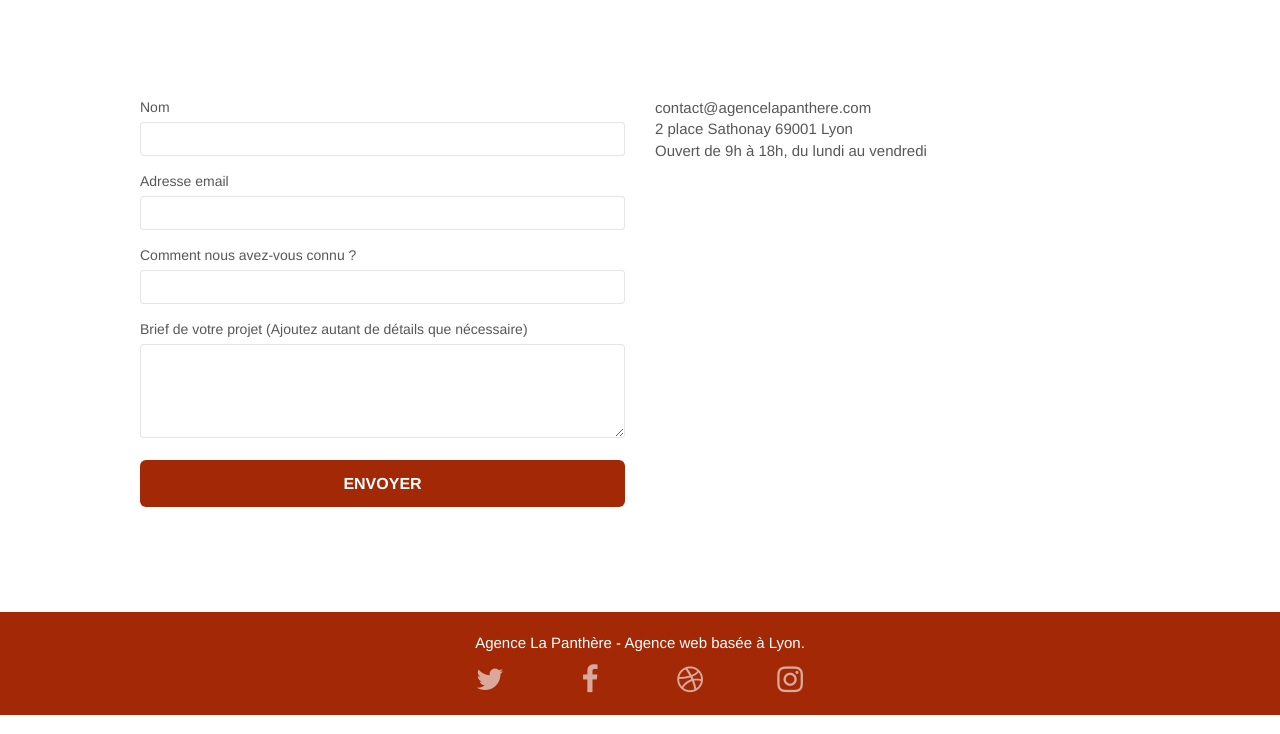
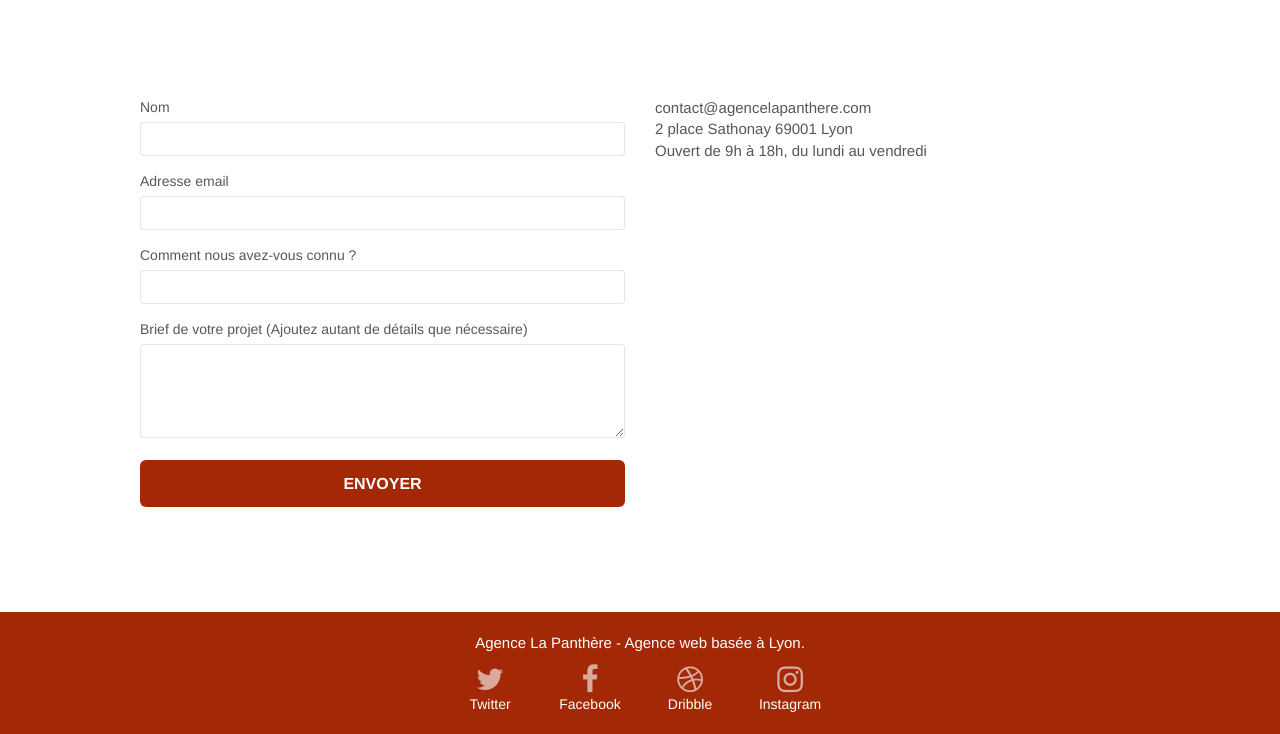
Before and after one commit to KiraTheCreator/LaPanthere-P4, a plain HTML site: page page2.html in a window 1280 px wide. Shown: the part 410-1144 px from the top of the page. Drawn offline with nearby package versions, Linux system fonts and the light colour scheme.

Commit message:
Ajout des attributs aria-label pour le footer

```diff
--- a/page2.html
+++ b/page2.html
@@ -44,8 +44,6 @@
 						<ul class="site-navigation nav navbar-nav">
 							<li>
 								<a href="index.html">Accueil</a>
-							</li>
-							<li>
 							</li>
 						</ul>
 					</div>
@@ -129,22 +127,22 @@
 						<div class="row row-no-gutters social">
 							<div class="col-sm-3">
 								<div class="text-center">
-							<a class="social" href="index.html"><span class="fa fa-twitter icon-md"></span></a>
+									<a class="social" href="index.html"><span class="fa fa-twitter icon-md"></span><span class="Aria">Twitter</span></a>
 								</div>
 							</div>
 							<div class="col-sm-3">
 								<div class="text-center">
-							<a class="social" href="index.html"><span class="fa fa-facebook icon-md"></span></a>
+									<a class="social" href="index.html"><span class="fa fa-facebook icon-md"></span><span class="Aria">Facebook</span></a>
 								</div>
 							</div>
 							<div class="col-sm-3">
 								<div class="text-center">
-							<a class="social" href="index.html"><span class="fa fa-dribbble icon-md"></span></a>
+									<a class="social" href="index.html"><span class="fa fa-dribbble icon-md"></span><span class="Aria">Dribble</span></a>
 								</div>
 							</div>
 							<div class="col-sm-3">
 								<div class="text-center">
-							<a class="social" href="index.html"><span class="fa fa-instagram icon-md"></span></a>
+									<a class="social" href="index.html"><span class="fa fa-instagram icon-md"></span><span class="Aria">Instagram</span></a>
 								</div>
 							</div>
 						</div>
--- a/style.css
+++ b/style.css
@@ -1049,3 +1049,12 @@ h4 {
 .citation-subtitle {
     font-size: 25px;
 }
+
+.social a {
+    display: flex;
+    flex-direction: column;
+}
+
+span.Aria {
+    color: #FFFFFF;
+}
```
Also changed, not shown: index.html (+4 -6 lines). Lines whose indentation alone changed are shown as unchanged.
